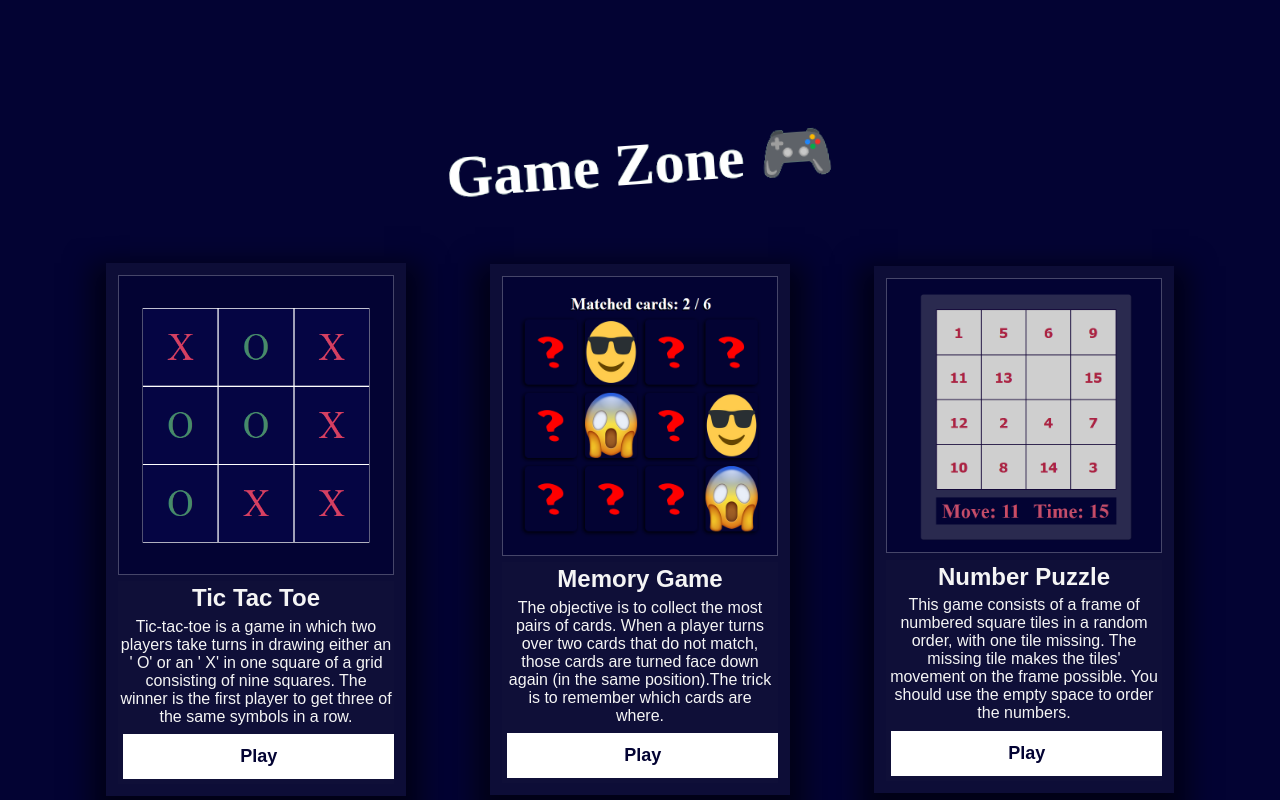
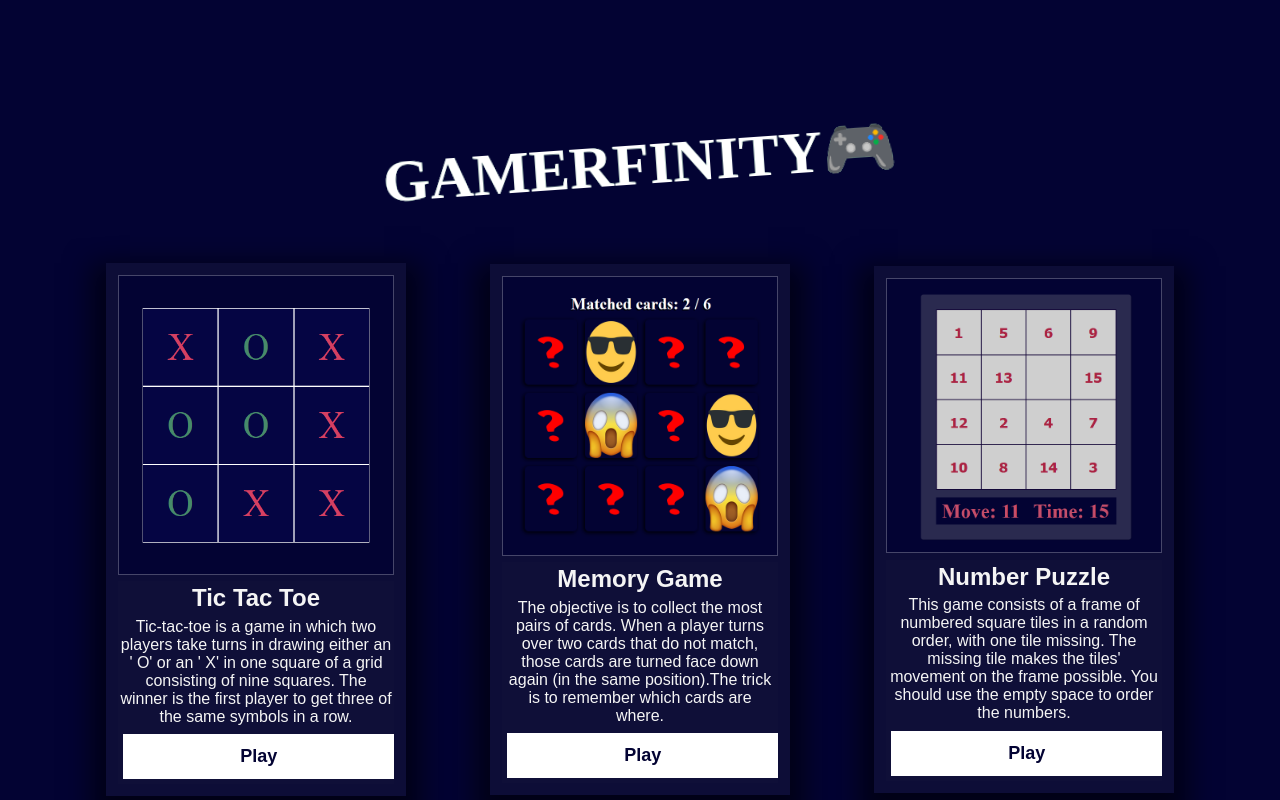
Before and after one commit to JaklinB/GameZone, a plain HTML site: page index.html in a window 1280 px wide. Shown: the top 800 px of the page. Drawn offline with Linux system fonts and the light colour scheme.

Commit message:
Update index.html

```diff
--- a/index.html
+++ b/index.html
@@ -4,14 +4,14 @@
     <meta charset="UTF-8">
     <meta http-equiv="X-UA-Compatible" content="IE=edge">
     <meta name="viewport" content="width=device-width, initial-scale=1.0">
-    <title>Game Zone 🎮</title>
+    <title>GAMERFINITY🎮</title>
     <link rel="stylesheet" href="style.css">
     <script src="./script.js"></script>
 </head>
 <body>
 
     <section class="title">
-        <h1>Game Zone 🎮</h1>
+        <h1>GAMERFINITY🎮</h1>
     </section>
 
     <section class="games1">
```
